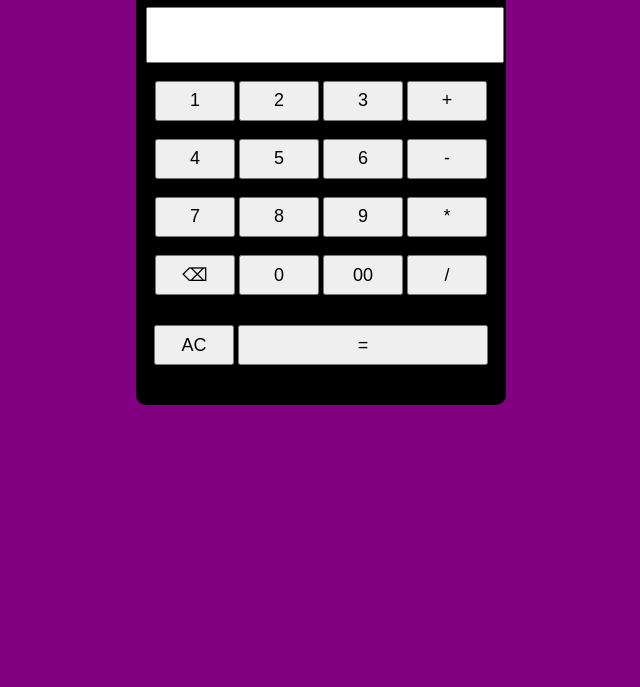
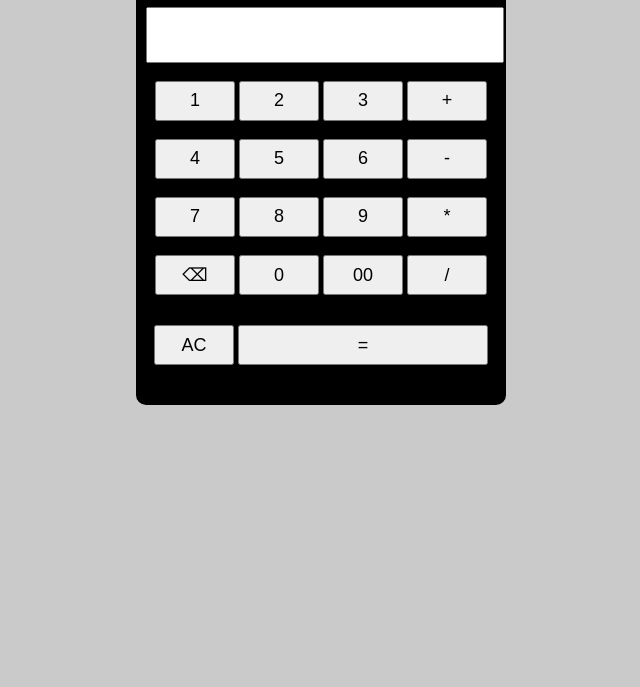
Before and after one commit to akhilsankers/calculator, a plain HTML site: page index.html in a window 1280 px wide. Shown: the part 113-800 px from the top of the page, without its empty margins (319-959 px from the left). Drawn offline with Linux system fonts and the light colour scheme.

Commit message:
Update index.html

```diff
--- a/index.html
+++ b/index.html
@@ -6,7 +6,7 @@
     <title>Calculator</title>
     <style>
         body {
-            background-color: purple;
+            background-color: rgb(202, 202, 202);
         }
         .box {
             background-color: black;
```
